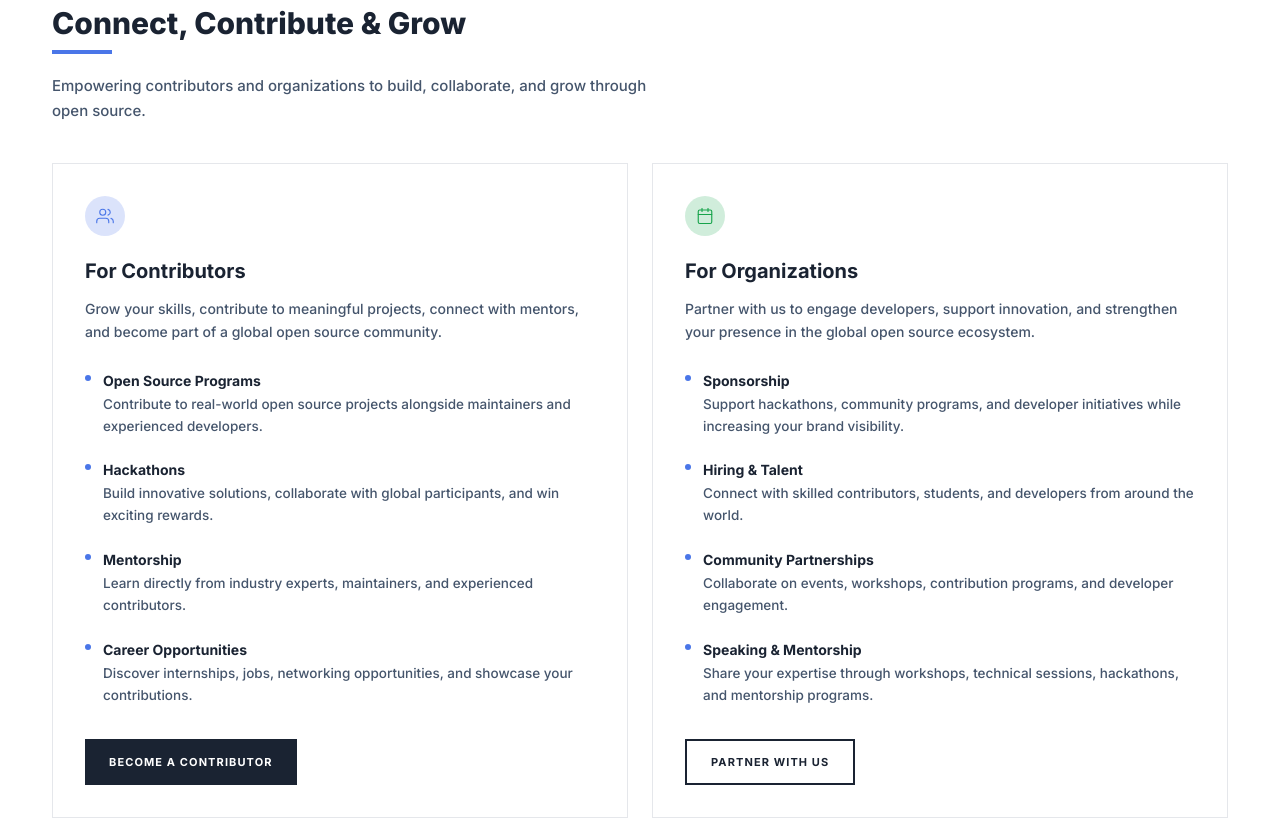
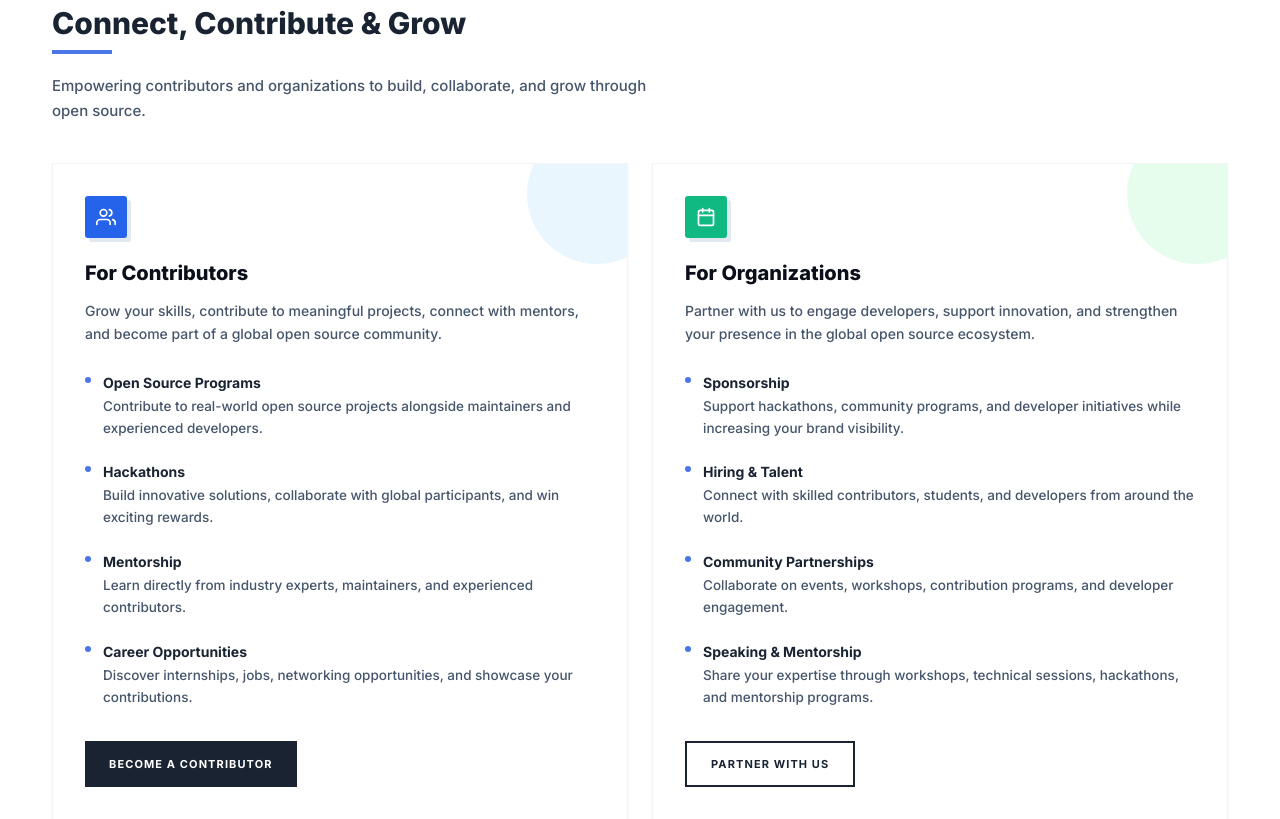
Before and after one commit to open-source-connect-01/OSC_India, a Next.js app: page / in a window 1280 px wide. Shown: the part 3420-4239 px from the top of the page. Built offline with nearby package versions, Linux system fonts and the light colour scheme.

Commit message:
Enhance ConnectContributeGrowSection layout with decorative overlays and improved styling for contributor and organization cards

```diff
--- a/src/components/ConnectContributeGrowSection.tsx
+++ b/src/components/ConnectContributeGrowSection.tsx
@@ -56,23 +56,31 @@ export default function ConnectContributeGrowSection() {
         {/* Two-column card layout */}
         <div className="grid md:grid-cols-2 gap-6">
           {/* Card 1: For Contributors */}
-          <div className="bg-white border border-gray-200 p-8 flex flex-col">
-            <div className="w-10 h-10 rounded-full bg-accent-blue/20 flex items-center justify-center mb-5">
-              <svg width="18" height="18" viewBox="0 0 24 24" fill="none" stroke="currentColor" strokeWidth="1.5" strokeLinecap="round" strokeLinejoin="round" className="text-accent-blue">
+          <div className="relative overflow-hidden bg-white border border-gray-100 p-8 flex flex-col shadow-xs">
+            {/* Top-Right Decorative Blue Curve Overlay */}
+            <div className="absolute -top-10 -right-10 w-[140px] h-[140px] bg-[#E0F2FE]/70 rounded-full pointer-events-none" />
+
+            <div className="relative w-[42px] h-[42px] mb-5 z-10">
+              {/* Hard offset shadow block */}
+              <div className="absolute top-1 left-1 w-[42px] h-[42px] bg-[#E2E8F0] rounded-[3px] z-0" />
+              {/* Solid blue square badge */}
+              <div className="relative z-10 w-[42px] h-[42px] rounded-[3px] bg-[#2563EB] text-white flex items-center justify-center">
+                <svg width="20" height="20" viewBox="0 0 24 24" fill="none" stroke="currentColor" strokeWidth="2" strokeLinecap="round" strokeLinejoin="round">
                   <path d="M17 21v-2a4 4 0 0 0-4-4H5a4 4 0 0 0-4 4v2" />
                   <circle cx="9" cy="7" r="4" />
                   <path d="M23 21v-2a4 4 0 0 0-3-3.87" />
                   <path d="M16 3.13a4 4 0 0 1 0 7.75" />
                 </svg>
               </div>
-            <h3 className="text-[20px] font-bold text-navy-deep mb-3">
+            </div>
+            <h3 className="text-[20px] font-extrabold text-[#0B0F1A] mb-3 relative z-10">
               For Contributors
             </h3>
-            <p className="text-[14px] text-slate-600 font-medium leading-relaxed mb-6">
+            <p className="text-[14px] text-slate-600 font-medium leading-relaxed mb-6 relative z-10">
               Grow your skills, contribute to meaningful projects, connect with mentors, and become part of a global open source community.
             </p>
 
-            <ul className="space-y-5 flex-1">
+            <ul className="space-y-5 flex-1 relative z-10">
               {collabItems.map((item) => (
                 <li key={item.title} className="flex items-start gap-3">
                   <span className="w-[6px] h-[6px] bg-accent-blue rounded-full mt-[7px] shrink-0" />
@@ -90,30 +98,38 @@ export default function ConnectContributeGrowSection() {
 
             <Link
               href="#"
-              className="inline-flex items-center justify-center h-[46px] px-6 bg-navy-deep text-white text-[11px] font-bold tracking-[0.1em] uppercase hover:bg-navy transition-all duration-200 mt-8 self-start"
+              className="inline-flex items-center justify-center h-[46px] px-6 bg-navy-deep text-white text-[11px] font-bold tracking-[0.1em] uppercase hover:bg-navy transition-all duration-200 mt-8 self-start relative z-10"
             >
               Become a Contributor
             </Link>
           </div>
 
           {/* Card 2: For Organizations */}
-          <div className="bg-white border border-gray-200 p-8 flex flex-col">
-            <div className="w-10 h-10 rounded-full bg-accent-emerald/20 flex items-center justify-center mb-5">
-              <svg width="18" height="18" viewBox="0 0 24 24" fill="none" stroke="currentColor" strokeWidth="1.5" strokeLinecap="round" strokeLinejoin="round" className="text-accent-emerald">
+          <div className="relative overflow-hidden bg-white border border-gray-100 p-8 flex flex-col shadow-xs">
+            {/* Top-Right Decorative Green Curve Overlay */}
+            <div className="absolute -top-10 -right-10 w-[140px] h-[140px] bg-[#DCFCE7]/70 rounded-full pointer-events-none" />
+
+            <div className="relative w-[42px] h-[42px] mb-5 z-10">
+              {/* Hard offset shadow block */}
+              <div className="absolute top-1 left-1 w-[42px] h-[42px] bg-[#E2E8F0] rounded-[3px] z-0" />
+              {/* Solid green square badge */}
+              <div className="relative z-10 w-[42px] h-[42px] rounded-[3px] bg-[#10B981] text-white flex items-center justify-center">
+                <svg width="20" height="20" viewBox="0 0 24 24" fill="none" stroke="currentColor" strokeWidth="2" strokeLinecap="round" strokeLinejoin="round">
                   <rect x="3" y="4" width="18" height="18" rx="2" ry="2" />
                   <line x1="16" y1="2" x2="16" y2="6" />
                   <line x1="8" y1="2" x2="8" y2="6" />
                   <line x1="3" y1="10" x2="21" y2="10" />
                 </svg>
               </div>
-            <h3 className="text-[20px] font-bold text-navy-deep mb-3">
+            </div>
+            <h3 className="text-[20px] font-extrabold text-[#0B0F1A] mb-3 relative z-10">
               For Organizations
             </h3>
-            <p className="text-[14px] text-slate-600 font-medium leading-relaxed mb-6">
+            <p className="text-[14px] text-slate-600 font-medium leading-relaxed mb-6 relative z-10">
               Partner with us to engage developers, support innovation, and strengthen your presence in the global open source ecosystem.
             </p>
 
-            <ul className="space-y-5 flex-1">
+            <ul className="space-y-5 flex-1 relative z-10">
               {eventItems.map((item) => (
                 <li key={item.title} className="flex items-start gap-3">
                   <span className="w-[6px] h-[6px] bg-accent-blue rounded-full mt-[7px] shrink-0" />
@@ -131,7 +147,7 @@ export default function ConnectContributeGrowSection() {
 
             <Link
               href="#"
-              className="inline-flex items-center justify-center h-[46px] px-6 bg-white text-navy-deep border-2 border-navy-deep text-[11px] font-bold tracking-[0.1em] uppercase hover:bg-navy-deep hover:text-white transition-all duration-200 mt-8 self-start"
+              className="inline-flex items-center justify-center h-[46px] px-6 bg-white text-navy-deep border-2 border-navy-deep text-[11px] font-bold tracking-[0.1em] uppercase hover:bg-navy-deep hover:text-white transition-all duration-200 mt-8 self-start relative z-10"
             >
               Partner With Us
             </Link>
```
Lines whose indentation alone changed are shown as unchanged.
